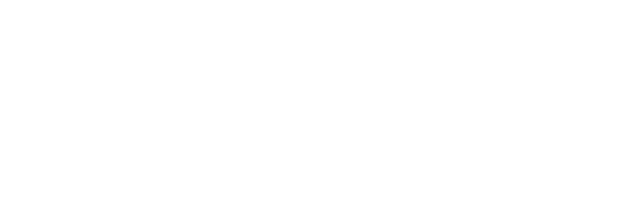
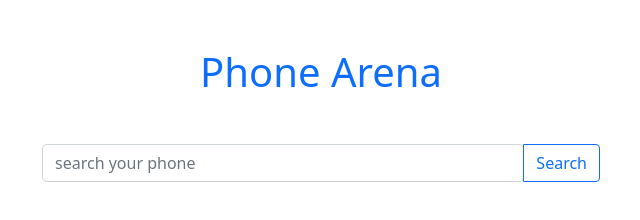
Before and after one commit to Hridoy776/phone-hunter-website, a plain HTML site: page index.html in a window 1280 px wide. Shown: the whole page, without its empty margins (319-959 px from the left). Drawn offline with nearby package versions, Linux system fonts and the light colour scheme.

Commit message:
onclick test by console

```diff
--- a/index.html
+++ b/index.html
@@ -5,8 +5,23 @@
     <meta http-equiv="X-UA-Compatible" content="IE=edge">
     <meta name="viewport" content="width=device-width, initial-scale=1.0">
     <title>phone arena</title>
+    <!-- css styles -->
+    <link rel="stylesheet" href="css/style.css">
+    <!-- bootstrap style link  -->
+    <link href="https://cdn.jsdelivr.net/npm/bootstrap@5.1.3/dist/css/bootstrap.min.css" rel="stylesheet" integrity="sha384-1BmE4kWBq78iYhFldvKuhfTAU6auU8tT94WrHftjDbrCEXSU1oBoqyl2QvZ6jIW3" crossorigin="anonymous">
 </head>
 <body>
+    <header class="container my-5">
+        <h1 class="text-center text-primary">Phone Arena</h1>
+    </header>
+    <main class="container d-flex justify-content-center">
+        <div class="input-group mb-3 w-50">
+            <input type="text" class="form-control rounded-3" placeholder="search your phone" aria-label="Recipient's username" aria-describedby="button-addon2">
+            <button class="btn btn-outline-primary" type="button" id="load-phones" onclick="loadPhones()">Search</button>
+          </div>
 
+    </main>
+    <!-- js link -->
+    <script src="js/app.js"></script>
 </body>
 </html>
--- a/js/app.js
+++ b/js/app.js
@@ -0,0 +1,8 @@
+
+
+// load phone api
+const loadPhones = () => {
+    fetch('https://openapi.programming-hero.com/api/phones?search=iphone')
+    .then(res => res.json())
+    .then(data => console.log(data.data))
+}
```
